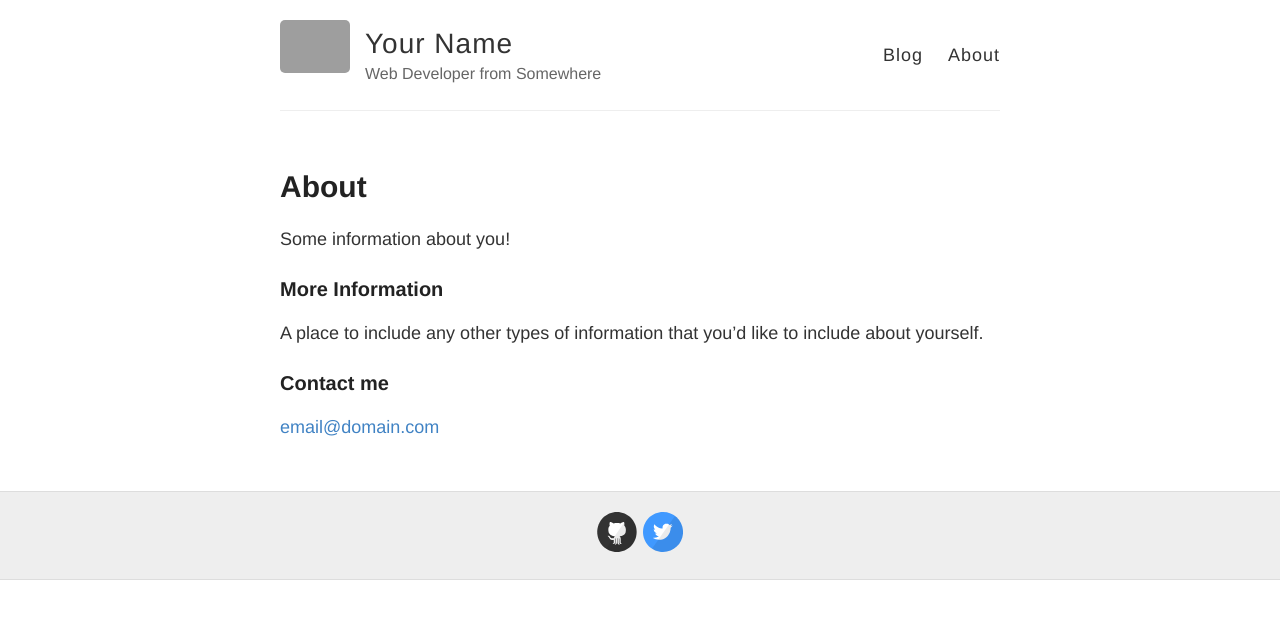
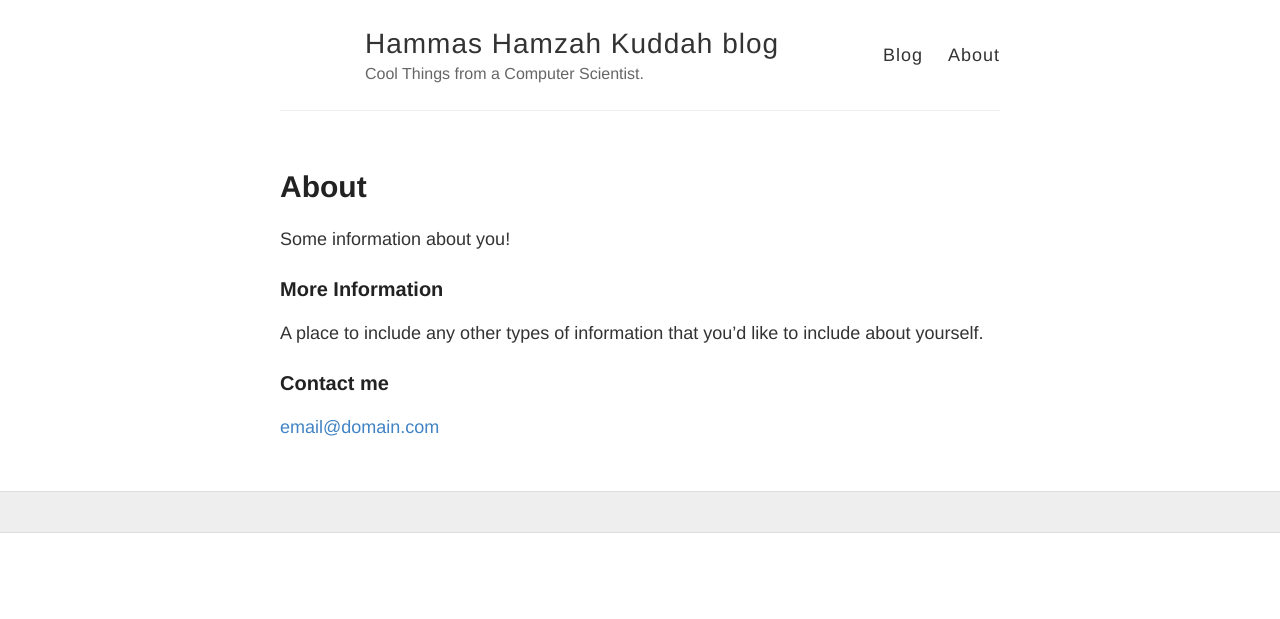
Before and after one commit to hammashamzah/hammashamzah.github.io, a Jekyll site: the page built from about.md, in a window 1280 px wide. Shown: the top 619 px of the page. Built offline with Jekyll 4.4.1, drawn with Linux system fonts in a browser that asks for light colours; grey boxes are pictures that could not be loaded.

Commit message:
update config

```diff
--- a/_config.yml
+++ b/_config.yml
@@ -3,33 +3,17 @@
 #
 
 # Name of your site (displayed in the header)
-name: Your Name
+name: Hammas Hamzah Kuddah blog
 
 # Short bio or description (displayed in the header)
-description: Web Developer from Somewhere
+description: "Cool Things from a Computer Scientist."
 
+baseurl : ""
+url: "http://hammashamzah.github.io"
+twitter_username: hammashamzah
+github_username: hammashamzah
 # URL of your avatar or profile pic (you could use your GitHub profile pic)
-avatar: https://raw.githubusercontent.com/barryclark/jekyll-now/master/images/jekyll-logo.png
-
-#
-# Flags below are optional
-#
-
-# Includes an icon in the footer for each username you enter
-footer-links:
-  dribbble:
-  email:
-  facebook:
-  flickr:
-  github: barryclark/jekyll-now
-  instagram:
-  linkedin:
-  pinterest:
-  rss: # just type anything here for a working RSS icon
-  twitter: jekyllrb
-  stackoverflow: # your stackoverflow profile, e.g. "users/50476/bart-kiers"
-  youtube: # channel/<your_long_string> or user/<user-name>
-  googleplus: # anything in your profile username that comes after plus.google.com/
+#avatar: https://raw.githubusercontent.com/barryclark/jekyll-now/master/images/jekyll-logo.png
 
 
 # Enter your Disqus shortname (not your username) to enable commenting on posts
@@ -39,35 +23,20 @@ disqus:
 # Enter your Google Analytics web tracking code (e.g. UA-2110908-2) to activate tracking
 google_analytics:
 
-# Your website URL (e.g. http://barryclark.github.io or http://www.barryclark.co)
-# Used for Sitemap.xml and your RSS feed
-url:
-
-# If you're hosting your site at a Project repository on GitHub pages
-# (http://yourusername.github.io/repository-name)
-# and NOT your User repository (http://yourusername.github.io)
-# then add in the baseurl here, like this: "/repository-name"
-baseurl: ""
 
 #
 # !! You don't need to change any of the configuration flags below !!
 #
 
-permalink: /:title/
-
-# The release of Jekyll Now that you're using
-version: v1.2.0
+permalink: pretty
 
 # Jekyll 3 now only supports Kramdown for Markdown
 kramdown:
   # Use GitHub flavored markdown, including triple backtick fenced code blocks
   input: GFM
   # Jekyll 3 and GitHub Pages now only support rouge for syntax highlighting
+  auto_ids: true
   syntax_highlighter: rouge
-  syntax_highlighter_opts:
-    # Use existing pygments syntax highlighting css
-    css_class: 'highlight'
-
 # Set the Sass partials directory, as we're using @imports
 sass:
   style: :expanded # You might prefer to minify using :compressed
```
